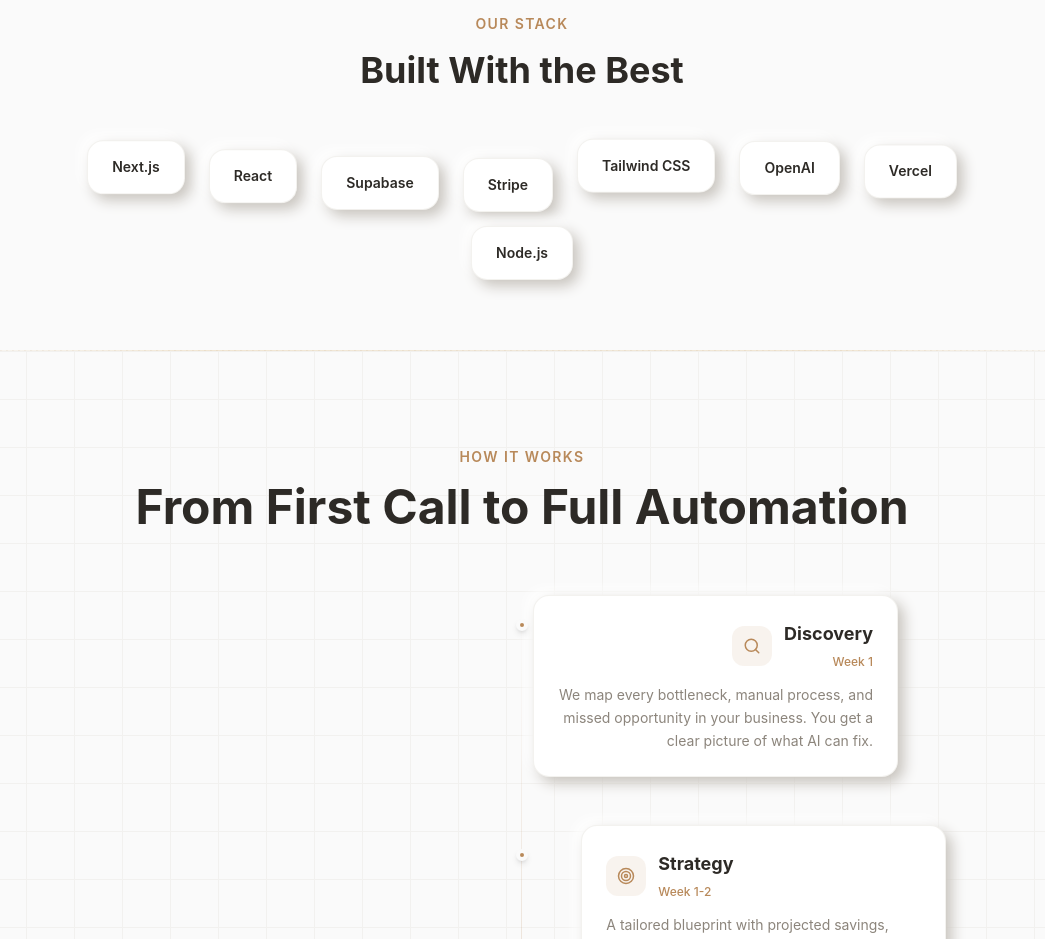
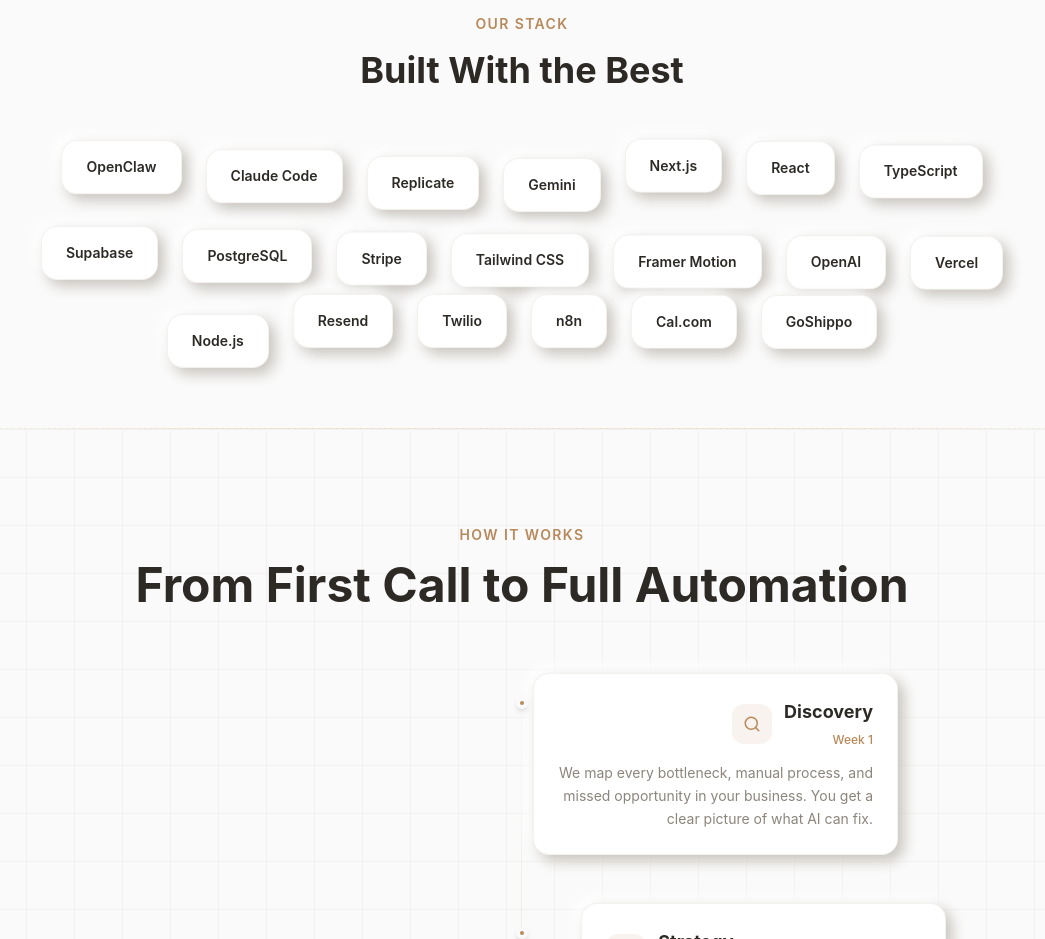
Before and after one commit to AidanFromm/vantix, a Next.js app: page / in a window 1280 px wide. Shown: the part 3620-4559 px from the top of the page, without its empty margins (118-1163 px from the left). Built offline with nearby package versions, Linux system fonts and the light colour scheme.

Commit message:
feat: expanded tech stack — OpenClaw, Claude Code, Replicate, Gemini + 12 more

```diff
--- a/src/components/landing/FuturisticLanding.tsx
+++ b/src/components/landing/FuturisticLanding.tsx
@@ -728,7 +728,7 @@
 function TechStackSection() {
   const isMobile = useIsMobile();
   const techs = [
-    'Next.js', 'React', 'Supabase', 'Stripe', 'Tailwind CSS', 'OpenAI', 'Vercel', 'Node.js',
+    'OpenClaw', 'Claude Code', 'Replicate', 'Gemini', 'Next.js', 'React', 'TypeScript', 'Supabase', 'PostgreSQL', 'Stripe', 'Tailwind CSS', 'Framer Motion', 'OpenAI', 'Vercel', 'Node.js', 'Resend', 'Twilio', 'n8n', 'Cal.com', 'GoShippo',
   ];
 
   return (
```
